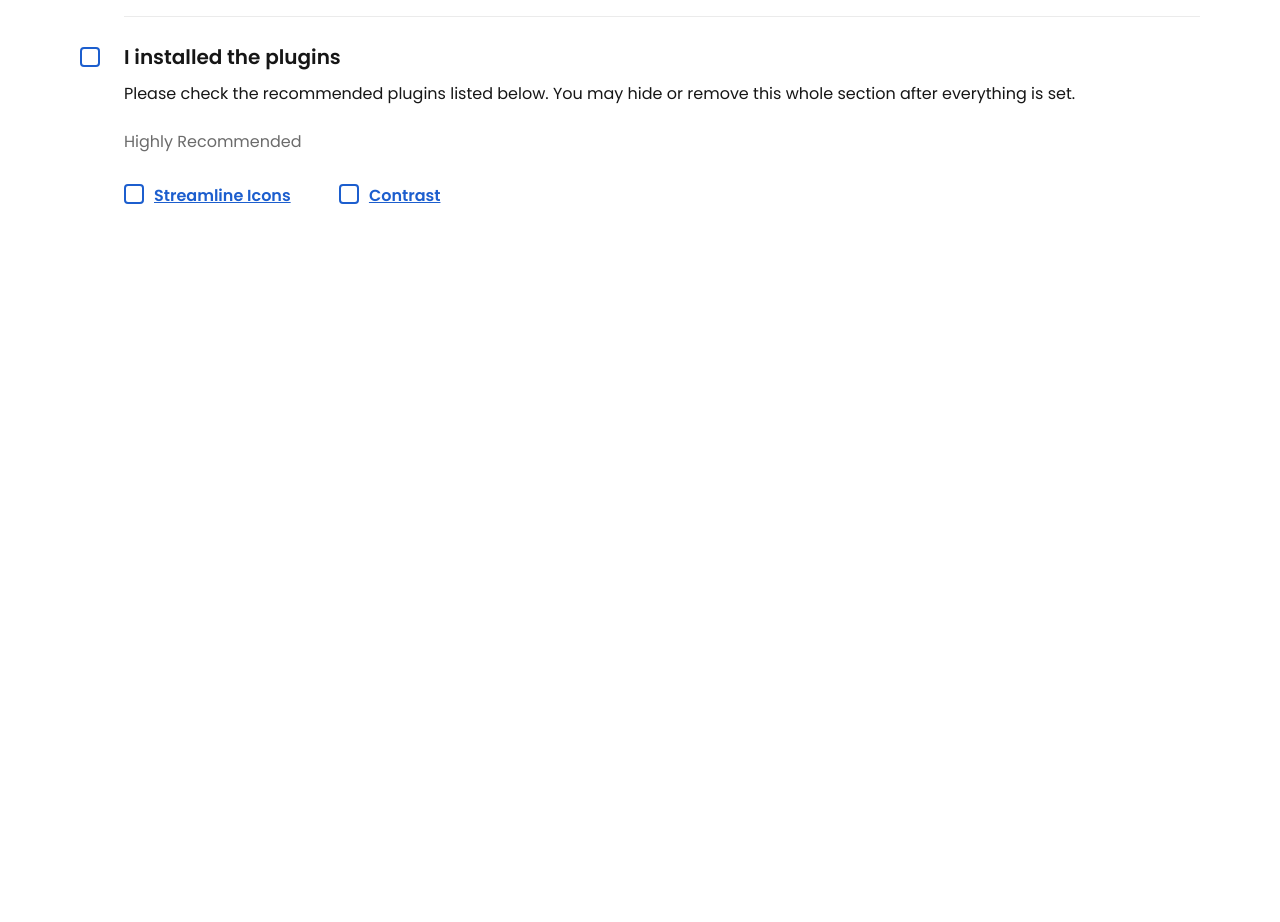
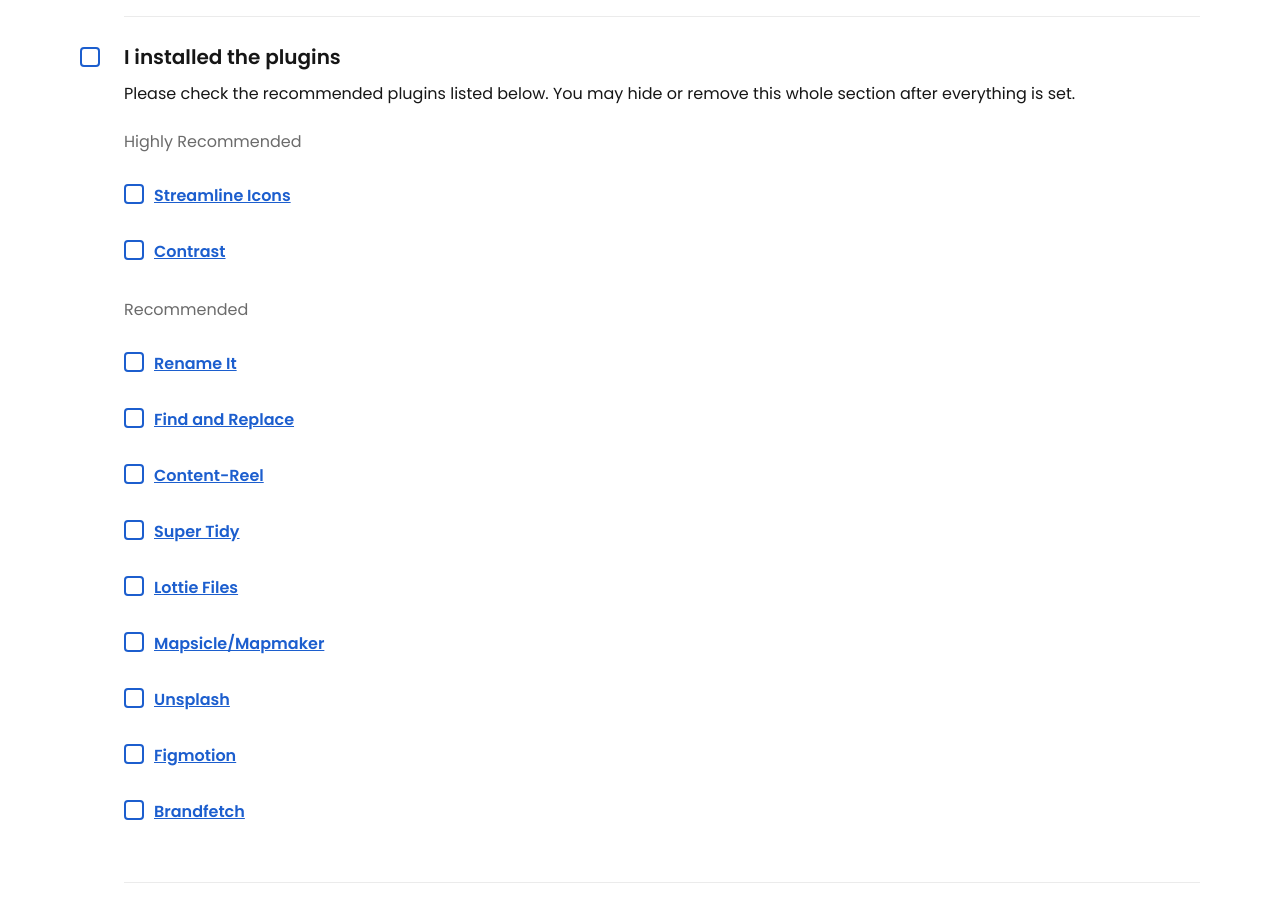
Before and after one commit to srbsingh3/UI-Quality-Check-Figma-Plugin, a website: page ui.html in a window 1280 px wide. Shown: the part 620-1542 px from the top of the page. Before the commit the page ends 927 px from the top, so only its background shows below. Drawn offline with Linux system fonts and the light colour scheme.

Commit message:
styled secondary checkboxes

```diff
--- a/ui.html
+++ b/ui.html
@@ -73,7 +73,7 @@
       font-weight: 400;
       color: var(--secondary);
       line-height: 24px;
-      margin: 24px 0 24px 44px;
+      margin-bottom: 24px;
     }
 
     .header-box {
@@ -106,6 +106,12 @@
       font-weight: 600;
       line-height: 32px;
       color: var(--accent);
+    }
+
+    .secondary-box {
+      display: flex;
+      flex-direction: column;
+      margin: 24px 0 0 44px;
     }
 
     .link-small {
@@ -215,9 +221,10 @@
     <p class="subtext">Please check the recommended plugins listed below. You may hide or remove this whole section
       after everything is set.</p>
 
+    <div class="secondary-box">
       <p class="secondary-header">Highly Recommended</p>
 
-    <label class="checkbox" style="margin-left: 44px;">
+      <label class="checkbox" style="margin-bottom: 24px;">
         <input type="checkbox">
         <span class="main-label" style="margin-left: 10px;"><a
             href="https://www.figma.com/community/plugin/852192486284901337/Streamline-Icons%2C-Illustrations-and-Emoji"
@@ -225,13 +232,80 @@
             Icons</a></span>
       </label>
 
-    <label class="checkbox" style="margin-left: 44px;">
+      <label class="checkbox" style="margin-bottom: 32px;">
         <input type="checkbox">
         <span class="main-label" style="margin-left: 10px;"><a
             href="https://www.figma.com/community/plugin/748533339900865323/Contrast" target="_blank"
             class="link-big link-small">Contrast</a></span>
       </label>
 
+      <p class="secondary-header">Recommended</p>
+
+      <label class="checkbox" style="margin-bottom: 24px;">
+        <input type="checkbox">
+        <span class="main-label" style="margin-left: 10px;"><a
+            href="https://www.figma.com/community/plugin/731271836271143349/Rename-It" target="_blank"
+            class="link-big link-small">Rename It</a></span>
+      </label>
+
+      <label class="checkbox" style="margin-bottom: 24px;">
+        <input type="checkbox">
+        <span class="main-label" style="margin-left: 10px;"><a
+            href="https://www.figma.com/community/plugin/735072959812183643/Find-and-Replace" target="_blank"
+            class="link-big link-small">Find and Replace</a></span>
+      </label>
+
+      <label class="checkbox" style="margin-bottom: 24px;">
+        <input type="checkbox">
+        <span class="main-label" style="margin-left: 10px;"><a
+            href="https://www.figma.com/community/plugin/731627216655469013/Content-Reel" target="_blank"
+            class="link-big link-small">Content-Reel</a></span>
+      </label>
+
+      <label class="checkbox" style="margin-bottom: 24px;">
+        <input type="checkbox">
+        <span class="main-label" style="margin-left: 10px;"><a
+            href="https://www.figma.com/community/plugin/731260060173130163/Super-Tidy" target="_blank"
+            class="link-big link-small">Super Tidy</a></span>
+      </label>
+
+      <label class="checkbox" style="margin-bottom: 24px;">
+        <input type="checkbox">
+        <span class="main-label" style="margin-left: 10px;"><a
+            href="https://www.figma.com/community/plugin/809860933081065308/LottieFiles" target="_blank"
+            class="link-big link-small">Lottie Files</a></span>
+      </label>
+
+      <label class="checkbox" style="margin-bottom: 24px;">
+        <input type="checkbox">
+        <span class="main-label" style="margin-left: 10px;"><a
+            href="https://www.figma.com/community/plugin/736458162635847353/Mapsicle" target="_blank"
+            class="link-big link-small">Mapsicle/Mapmaker</a></span>
+      </label>
+
+      <label class="checkbox" style="margin-bottom: 24px;">
+        <input type="checkbox">
+        <span class="main-label" style="margin-left: 10px;"><a
+            href="https://www.figma.com/community/plugin/738454987945972471/Unsplash" target="_blank"
+            class="link-big link-small">Unsplash</a></span>
+      </label>
+
+      <label class="checkbox" style="margin-bottom: 24px;">
+        <input type="checkbox">
+        <span class="main-label" style="margin-left: 10px;"><a
+            href="https://www.figma.com/community/plugin/733025261168520714/Figmotion" target="_blank"
+            class="link-big link-small">Figmotion</a></span>
+      </label>
+
+      <label class="checkbox" style="margin-bottom: 24px;">
+        <input type="checkbox">
+        <span class="main-label" style="margin-left: 10px;"><a
+            href="https://www.figma.com/community/plugin/733590967040604714/Brandfetch" target="_blank"
+            class="link-big link-small">Brandfetch</a></span>
+      </label>
+    </div>
+
+    <div class="border"></div>
 
 </body>
 
```
Lines whose indentation alone changed are shown as unchanged.
